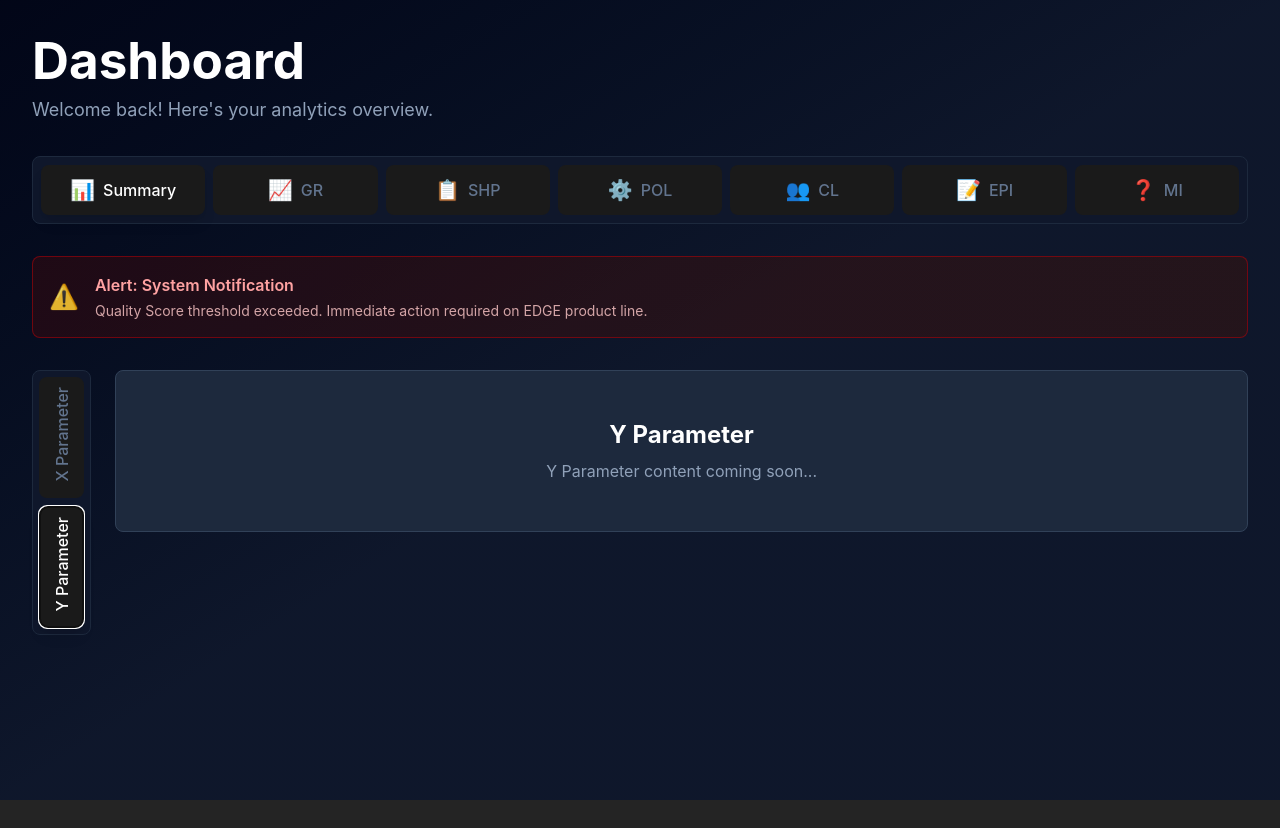
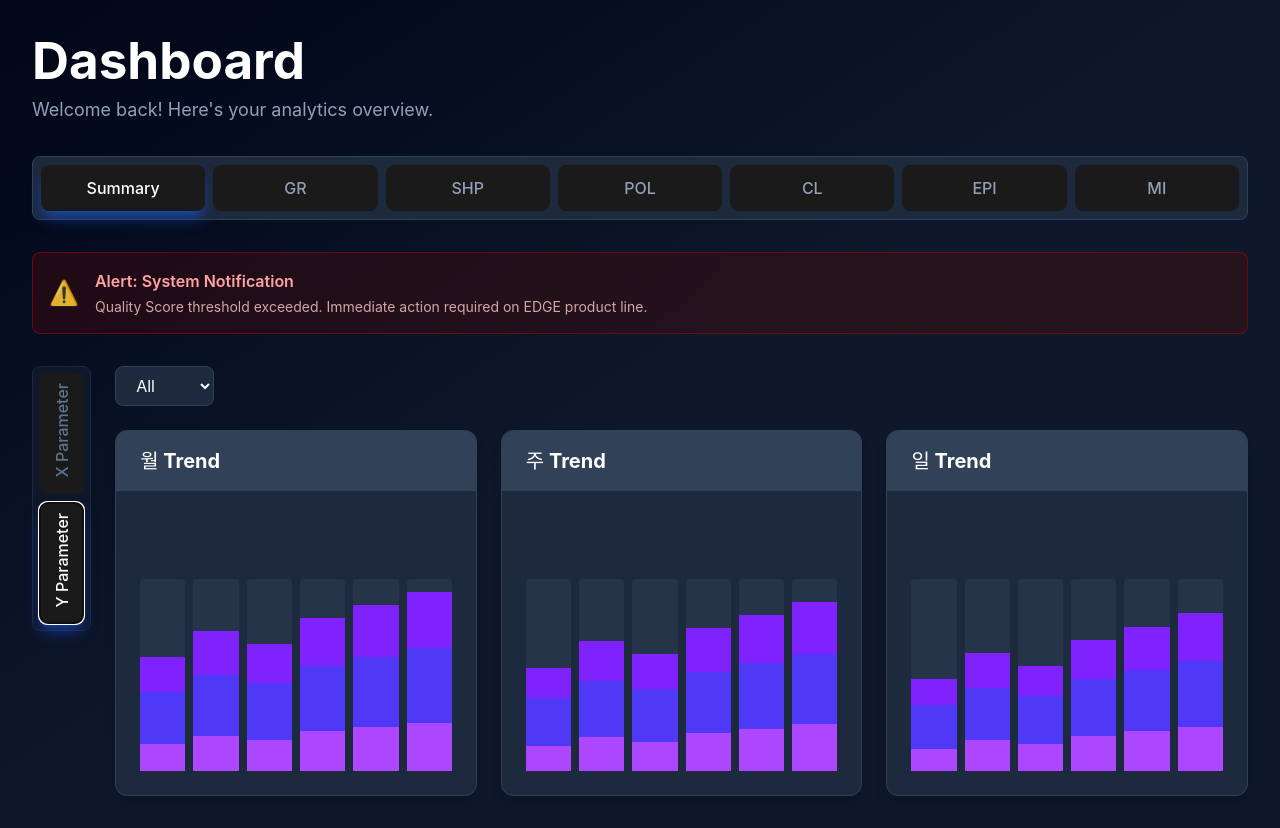
Before and after one commit to rblood79/vite, a React (Vite) app: page / in a window 1280 px wide. Both pictures are taken after a click on the button "Y Parameter". Before the commit the page ends 800 px from the top, so only its background shows below. Built offline with nearby package versions, Linux system fonts and the light colour scheme.

Commit message:
feat: 고객 선택 기능 추가 및 카드 탭 스타일 개선

```diff
--- a/src/App.jsx
+++ b/src/App.jsx
@@ -141,15 +141,16 @@ Card.propTypes = {
 function App() {
   const [activeTab, setActiveTab] = useState(0);
   const [activeCardTab, setActiveCardTab] = useState(0);
+  const [selectedCustomer, setSelectedCustomer] = useState('All');
 
   const tabs = [
-    { id: 0, name: 'Summary', icon: '📊' },
-    { id: 1, name: 'GR', icon: '📈' },
-    { id: 2, name: 'SHP', icon: '📋' },
-    { id: 3, name: 'POL', icon: '⚙️' },
-    { id: 4, name: 'CL', icon: '👥' },
-    { id: 5, name: 'EPI', icon: '📝' },
-    { id: 6, name: 'MI', icon: '❓' }
+    { id: 0, name: 'Summary' },
+    { id: 1, name: 'GR' },
+    { id: 2, name: 'SHP' },
+    { id: 3, name: 'POL' },
+    { id: 4, name: 'CL' },
+    { id: 5, name: 'EPI' },
+    { id: 6, name: 'MI' }
   ];
 
   const cardTabs = [
@@ -327,18 +328,17 @@ function App() {
 
         {/* Tabs */}
         <div className="mb-8">
-          <div className="flex gap-2 bg-slate-900 p-2 rounded-lg border border-slate-800">
+          <div className="flex gap-2 bg-slate-800 p-2 rounded-lg border border-slate-700">
             {tabs.map((tab) => (
               <button
                 key={tab.id}
                 onClick={() => setActiveTab(tab.id)}
                 className={`flex-1 flex items-center justify-center gap-2 px-6 py-3 rounded-md font-medium transition-all ${
                   activeTab === tab.id
-                    ? 'bg-slate-800 text-white shadow-lg border border-slate-700'
-                    : 'text-slate-500 hover:text-slate-300 hover:bg-slate-850'
+                    ? 'bg-blue-600 text-white shadow-lg shadow-blue-600/50'
+                    : 'text-slate-400 hover:text-white hover:bg-slate-700'
                 }`}
               >
-                <span className="text-xl">{tab.icon}</span>
                 <span>{tab.name}</span>
               </button>
             ))}
@@ -367,7 +367,7 @@ function App() {
                         onClick={() => setActiveCardTab(tab.id)}
                         className={`px-3 py-1 rounded-md font-medium transition-all ${
                           activeCardTab === tab.id
-                            ? 'bg-slate-800 text-white shadow-lg border border-slate-700'
+                            ? 'bg-blue-600 text-white shadow-lg shadow-blue-600/50'
                             : 'text-slate-500 hover:text-slate-300 hover:bg-slate-850'
                         }`}
                       >
@@ -411,9 +411,144 @@ function App() {
                     )}
 
                     {activeCardTab === 1 && (
-                      <div className="bg-slate-800 rounded-lg p-12 border border-slate-700 text-center">
-                        <h2 className="text-2xl font-bold text-white mb-2">Y Parameter</h2>
-                        <p className="text-slate-400">Y Parameter content coming soon...</p>
+                      <div>
+                        {/* Select Box */}
+                        <div className="mb-6">
+                          <select
+                            value={selectedCustomer}
+                            onChange={(e) => setSelectedCustomer(e.target.value)}
+                            className="bg-slate-800 text-white border border-slate-700 rounded-lg px-4 py-2 focus:outline-none focus:border-blue-600 transition-colors"
+                          >
+                            <option value="All">All</option>
+                            <option value="고객사">고객사</option>
+                          </select>
+                        </div>
+
+                        {/* Trend Cards - 3 columns */}
+                        <div className="grid grid-cols-1 md:grid-cols-3 gap-6">
+                          {/* 월 Trend */}
+                          <div className="bg-slate-800 rounded-xl overflow-hidden shadow-lg border border-slate-700">
+                            <div className="bg-slate-700 px-6 py-4">
+                              <h2 className="text-white text-xl font-bold">월 Trend</h2>
+                            </div>
+                            <div className="p-6">
+                              <div className="h-64 flex items-end justify-between gap-2">
+                                {[
+                                  { values: [40, 60, 30] },
+                                  { values: [50, 70, 40] },
+                                  { values: [45, 65, 35] },
+                                  { values: [55, 75, 45] },
+                                  { values: [60, 80, 50] },
+                                  { values: [65, 85, 55] }
+                                ].map((data, idx) => {
+                                  const total = data.values.reduce((sum, val) => sum + val, 0);
+                                  const maxTotal = 220;
+                                  return (
+                                    <div key={idx} className="flex-1 flex flex-col items-center">
+                                      <div className="w-full relative h-48 flex items-end">
+                                        <div className="w-full h-full bg-slate-700/50 rounded-t flex flex-col justify-end overflow-hidden">
+                                          {data.values.map((val, i) => {
+                                            const percentage = (val / maxTotal) * 100;
+                                            const colors = ['bg-violet-600', 'bg-indigo-600', 'bg-purple-500'];
+                                            return (
+                                              <div
+                                                key={i}
+                                                className={`w-full ${colors[i]}`}
+                                                style={{ height: `${percentage}%` }}
+                                              ></div>
+                                            );
+                                          })}
+                                        </div>
+                                      </div>
+                                    </div>
+                                  );
+                                })}
+                              </div>
+                            </div>
+                          </div>
+
+                          {/* 주 Trend */}
+                          <div className="bg-slate-800 rounded-xl overflow-hidden shadow-lg border border-slate-700">
+                            <div className="bg-slate-700 px-6 py-4">
+                              <h2 className="text-white text-xl font-bold">주 Trend</h2>
+                            </div>
+                            <div className="p-6">
+                              <div className="h-64 flex items-end justify-between gap-2">
+                                {[
+                                  { values: [35, 55, 28] },
+                                  { values: [45, 65, 38] },
+                                  { values: [40, 60, 33] },
+                                  { values: [50, 70, 43] },
+                                  { values: [55, 75, 48] },
+                                  { values: [60, 80, 53] }
+                                ].map((data, idx) => {
+                                  const total = data.values.reduce((sum, val) => sum + val, 0);
+                                  const maxTotal = 220;
+                                  return (
+                                    <div key={idx} className="flex-1 flex flex-col items-center">
+                                      <div className="w-full relative h-48 flex items-end">
+                                        <div className="w-full h-full bg-slate-700/50 rounded-t flex flex-col justify-end overflow-hidden">
+                                          {data.values.map((val, i) => {
+                                            const percentage = (val / maxTotal) * 100;
+                                            const colors = ['bg-violet-600', 'bg-indigo-600', 'bg-purple-500'];
+                                            return (
+                                              <div
+                                                key={i}
+                                                className={`w-full ${colors[i]}`}
+                                                style={{ height: `${percentage}%` }}
+                                              ></div>
+                                            );
+                                          })}
+                                        </div>
+                                      </div>
+                                    </div>
+                                  );
+                                })}
+                              </div>
+                            </div>
+                          </div>
+
+                          {/* 일 Trend */}
+                          <div className="bg-slate-800 rounded-xl overflow-hidden shadow-lg border border-slate-700">
+                            <div className="bg-slate-700 px-6 py-4">
+                              <h2 className="text-white text-xl font-bold">일 Trend</h2>
+                            </div>
+                            <div className="p-6">
+                              <div className="h-64 flex items-end justify-between gap-2">
+                                {[
+                                  { values: [30, 50, 25] },
+                                  { values: [40, 60, 35] },
+                                  { values: [35, 55, 30] },
+                                  { values: [45, 65, 40] },
+                                  { values: [50, 70, 45] },
+                                  { values: [55, 75, 50] }
+                                ].map((data, idx) => {
+                                  const total = data.values.reduce((sum, val) => sum + val, 0);
+                                  const maxTotal = 220;
+                                  return (
+                                    <div key={idx} className="flex-1 flex flex-col items-center">
+                                      <div className="w-full relative h-48 flex items-end">
+                                        <div className="w-full h-full bg-slate-700/50 rounded-t flex flex-col justify-end overflow-hidden">
+                                          {data.values.map((val, i) => {
+                                            const percentage = (val / maxTotal) * 100;
+                                            const colors = ['bg-violet-600', 'bg-indigo-600', 'bg-purple-500'];
+                                            return (
+                                              <div
+                                                key={i}
+                                                className={`w-full ${colors[i]}`}
+                                                style={{ height: `${percentage}%` }}
+                                              ></div>
+                                            );
+                                          })}
+                                        </div>
+                                      </div>
+                                    </div>
+                                  );
+                                })}
+                              </div>
+                            </div>
+                          </div>
+                        </div>
                       </div>
                     )}
                   </div>
```
